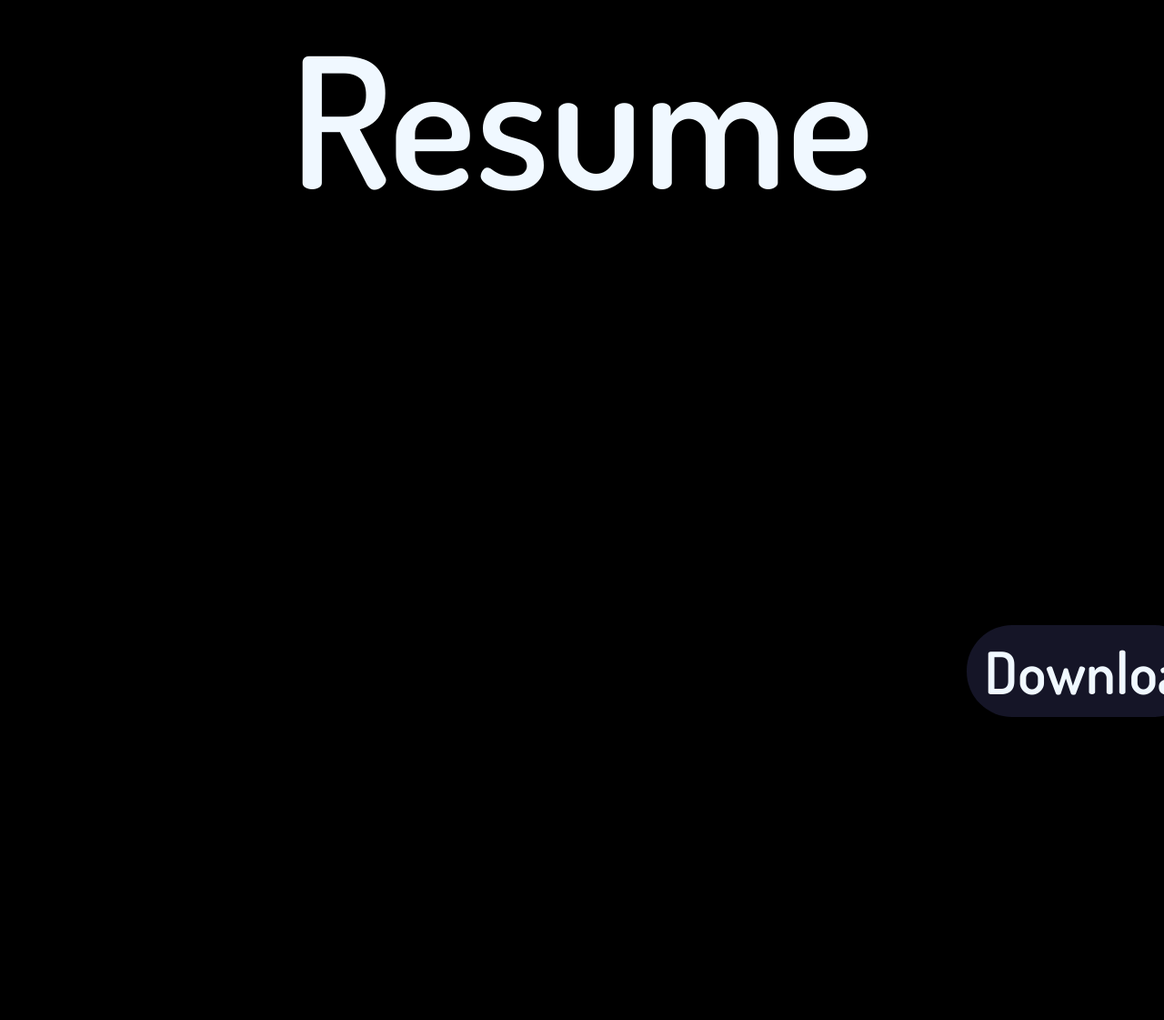
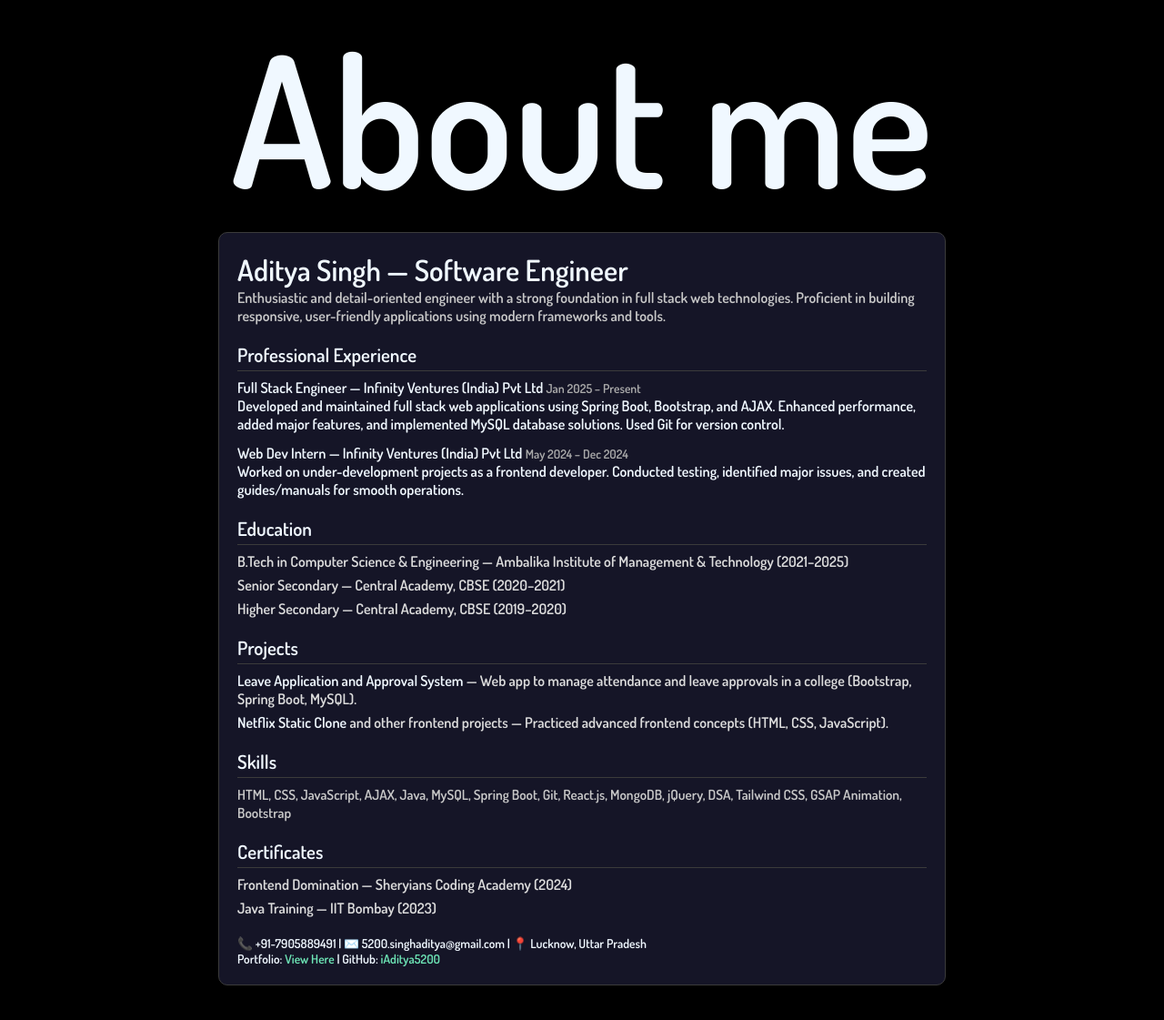
Before and after one commit to iAditya5200/portfolio, a plain HTML site: page index.html in a window 1280 px wide. Shown: the part 1597-2718 px from the top of the page at 91% size. Drawn offline with nearby package versions, Linux system fonts and the light colour scheme.

Commit message:
added ...

```diff
--- a/index.html
+++ b/index.html
@@ -13,16 +13,22 @@
 </head>
 
 <body>
-    <div id="displayModal" style="align-items: center;justify-content: center; position: fixed; z-index: 1000;background-color: rgba(254, 254, 254, 0.763); width: 100vw; height: 100vh;">
-<p style="background-color: black; padding: 10px;"> PLease use a biger screen , site under maintainance for your device-width </p>
+    <div id="displayModal"
+        style="align-items: center;justify-content: center; position: fixed; z-index: 1000;background-color: rgba(254, 254, 254, 0.763); width: 100vw; height: 100vh;">
+        <p style="background-color: black; padding: 10px;"> PLease use a biger screen , site under maintainance for your
+            device-width </p>
     </div>
     <div class="main">
         <div id="nav">
             <h3 id="logo">Aditya Singh</h3>
             <div id="sub-nav">
-               <a href=""><h3>SocialMedia</h3></a>
-                 <a href="certificates.html"><h3>Certificates</h3></a>
-                 <!-- <a href=""><h3>Projects</h3></a>  -->
+                <a href="">
+                    <h3>SocialMedia</h3>
+                </a>
+                <a href="certificates.html">
+                    <h3>Certificates</h3>
+                </a>
+                <!-- <a href=""><h3>Projects</h3></a>  -->
             </div>
         </div>
         <div class="segmentMain">
@@ -59,18 +65,87 @@
        <img src="https://images.unsplash.com/photo-1525547719571-a2d4ac8945e2?q=80&w=1964&auto=format&fit=crop&ixlib=rb-4.0.3&ixid=M3wxMjA3fDB8MHxwaG90by1wYWdlfHx8fGVufDB8fHx8fA%3D%3D" alt="">
     </div> -->
     <div class="main3">
-        <h3>Resume</h3>
+        <h3>About me</h3>
     </div>
-    <!-- <div class="main4">
-        <h3>REACT,LOCOMOTIVE,GSAP</h3>
-    </div> -->
-    <div class="Resume">
-    <div style="margin-left: 10%;" class="">
-        <img id="Resume" style="height: 120vh;" src="imgs/WhatsApp Image 2025-08-07 at 21.47.41_1218ec8d.jpg" alt="" srcset="">
+    <!-- Resume Blog Component -->
+    <div style="text-align: start;" class="resume-blog">
+        <div class="resume-header">
+            <h2>Aditya Singh — Software Engineer</h2>
+            <p class="resume-summary">
+                Enthusiastic and detail-oriented engineer with a strong foundation in full stack web technologies.
+                Proficient in building responsive, user-friendly applications using modern frameworks and tools.
+            </p>
+        </div>
+
+        <div class="resume-section">
+            <h3>Professional Experience</h3>
+            <div class="resume-item">
+                <strong>Full Stack Engineer</strong> — Infinity Ventures (India) Pvt Ltd
+                <span class="date">Jan 2025 – Present</span>
+                <p>Developed and maintained full stack web applications using Spring Boot, Bootstrap, and AJAX. Enhanced
+                    performance, added major features, and implemented MySQL database solutions. Used Git for version
+                    control.</p>
+            </div>
+            <div class="resume-item">
+                <strong>Web Dev Intern</strong> — Infinity Ventures (India) Pvt Ltd
+                <span class="date">May 2024 – Dec 2024</span>
+                <p>Worked on under-development projects as a frontend developer. Conducted testing, identified major
+                    issues, and created guides/manuals for smooth operations.</p>
+            </div>
+        </div>
+
+        <div class="resume-section">
+            <h3>Education</h3>
+            <ul>
+                <li>B.Tech in Computer Science & Engineering — Ambalika Institute of Management & Technology (2021–2025)
+                </li>
+                <li>Senior Secondary — Central Academy, CBSE (2020–2021)</li>
+                <li>Higher Secondary — Central Academy, CBSE (2019–2020)</li>
+            </ul>
+        </div>
+
+        <div class="resume-section">
+            <h3>Projects</h3>
+            <ul>
+                <li><strong>Leave Application and Approval System</strong> — Web app to manage attendance and leave
+                    approvals in a college (Bootstrap, Spring Boot, MySQL).</li>
+                <li><strong>Netflix Static Clone</strong> and other frontend projects — Practiced advanced frontend
+                    concepts (HTML, CSS, JavaScript).</li>
+            </ul>
+        </div>
+
+        <div class="resume-section">
+            <h3>Skills</h3>
+            <p class="skills">
+                HTML, CSS, JavaScript, AJAX, Java, MySQL, Spring Boot, Git, React.js, MongoDB, jQuery, DSA,
+                Tailwind CSS, GSAP Animation, Bootstrap
+            </p>
+        </div>
+
+        <div class="resume-section">
+            <h3>Certificates</h3>
+            <ul>
+                <li>Frontend Domination — Sheryians Coding Academy (2024)</li>
+                <li>Java Training — IIT Bombay (2023)</li>
+            </ul>
+        </div>
+
+        <div class="resume-footer">
+            <p>📞 +91-7905889491 | ✉️ 5200.singhaditya@gmail.com | 📍 Lucknow, Uttar Pradesh</p>
+            <p>Portfolio: <a href="https://iaditya5200.github.io/portfolio/" target="_blank">View Here</a> | GitHub: <a
+                    href="https://github.com/iAditya5200" target="_blank">iAditya5200</a></p>
+        </div>
     </div>
 
-        <button><a href="imgs/AdityaSinghResume-28-07-25.pdf" download>download</a></button>
-
+    <div class="Resume">
+        <div style="margin-left: 10%;border-radius: 10px; overflow: hidden;" class="">
+            <img id="Resume" style="height: 120vh;" src="imgs/WhatsApp Image 2025-08-07 at 21.47.41_1218ec8d.jpg" alt=""
+                srcset="">
+        </div>
+        <div class="resumeHeading">
+            <h1>resume</h1>
+            <a  id="resumeDownloader" href="imgs/AdityaSinghResume-28-07-25.pdf" download>download</a>
+        </div>
     </div>
     <!-- <div class="main3"></div> -->
 
@@ -84,7 +159,7 @@
     <script src="https://unpkg.com/typed.js@2.1.0/dist/typed.umd.js"></script>
     <script>
         var typed = new Typed('#element', {
-            strings: ['HTML', 'CSS', 'JAVASCRIPT', 'JAVA  <img  style="height: 60px;" src="imgs/java.png" alt="">', 'Spring Boot ' , 'MySQL <img  style="height: 60px;" src="imgs/programing.png" alt="">'],
+            strings: ['HTML', 'CSS', 'JAVASCRIPT', 'JAVA  <img  style="height: 60px;" src="imgs/java.png" alt="">', 'Spring Boot ', 'MySQL <img  style="height: 60px;" src="imgs/programing.png" alt="">'],
             typeSpeed: 70,
             loop: true,
             loopCount: Infinity,
--- a/style.css
+++ b/style.css
@@ -154,18 +154,32 @@ body {
     font-size: 60px;
 }
 .Resume{
-
+    margin-top: 20px;
     display: flex;
     align-items: center;
-    gap: 20%;
+    justify-content: space-evenly;
 }
-.Resume button{
-    width:20%;
+
+#resumeDownloader {
+text-align: center;
+    width:80%;
     background-color: rgb(21, 21, 39);
     padding: 10px 20px ;
     border: none;
     font-size: 8vh;
-   border-radius:50px;
+    border-radius:50px;
+
+}
+#resumeDownloader:hover {
+    background-color: slategrey;
+}
+.resumeHeading{
+display: flex;
+align-items: center;
+justify-content: center;
+flex-direction: column;
+font-size: 100px;
+
 
 }
 .Resume a {
@@ -173,6 +187,88 @@ body {
  text-transform: capitalize;
 }
 
-.Resume :hover {
+#resumeDownloader :hover {
     background-color: slategrey;
 }
+
+/* ================================
+   Resume Blog Component (Scoped)
+   ================================ */
+.resume-blog {
+  font-family: "Dosis", serif;
+  font-weight: 600;
+  background-color: rgb(21, 21, 39);
+  border: 1px solid rgb(59, 59, 59);
+  padding: 20px;
+  max-width: 800px;
+  border-radius: 10px;
+  box-shadow: 0 2px 10px rgba(0,0,0,0.5);
+  color: aliceblue;
+  margin: 0 auto;
+}
+
+.resume-blog h2 {
+  margin-top: 0;
+  font-size: 2rem;
+  color: aliceblue;
+}
+
+.resume-blog .resume-summary {
+  font-size: 1rem;
+  color: rgb(200, 200, 200);
+}
+
+.resume-blog .resume-section {
+  margin-top: 20px;
+}
+
+.resume-blog .resume-section h3 {
+  margin-bottom: 8px;
+  font-size: 1.3rem;
+  color: aliceblue;
+  border-bottom: 1px solid rgb(59, 59, 59);
+  padding-bottom: 4px;
+}
+
+.resume-blog .resume-item {
+  margin-bottom: 12px;
+}
+
+.resume-blog .resume-item strong {
+  color: aliceblue;
+}
+
+.resume-blog .resume-item .date {
+  font-size: 0.85rem;
+  color: rgb(170, 170, 170);
+}
+
+.resume-blog ul {
+  list-style: none;
+  padding-left: 0;
+}
+
+.resume-blog ul li {
+  margin-bottom: 6px;
+  color: rgb(220, 220, 220);
+}
+
+.resume-blog .skills {
+  color: rgb(200, 200, 200);
+  font-size: 0.95rem;
+}
+
+.resume-blog .resume-footer {
+  margin-top: 20px;
+  font-size: 0.85rem;
+  color: rgb(170, 170, 170);
+}
+
+.resume-blog .resume-footer a {
+  color: #6ee7b7; /* Accent green */
+  text-decoration: none;
+}
+
+.resume-blog .resume-footer a:hover {
+  text-decoration: underline;
+}
```
Also changed, not shown: certificates.html (+1 -1 lines).
